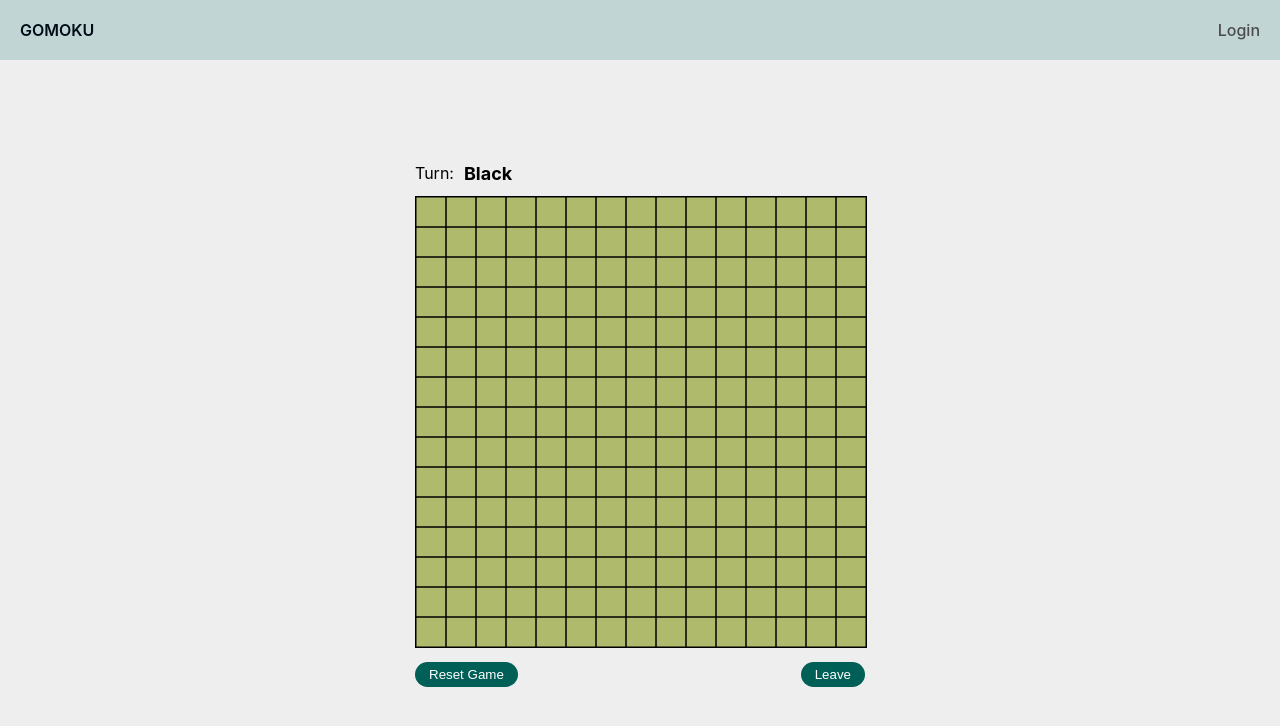
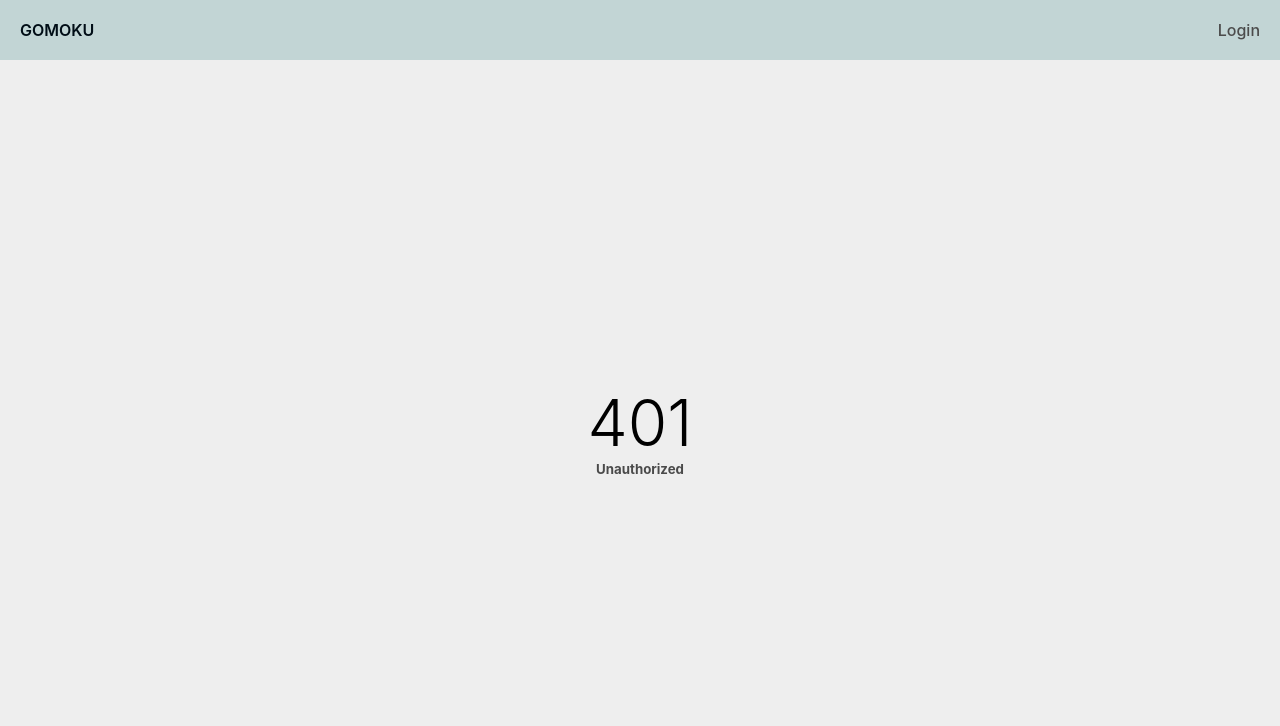
Before and after one commit to bethebikash/gomoku-react, a React (Create React App) app: page /game in a window 1280 px wide. Shown: the top 726 px of the page. Built offline with nearby package versions, Linux system fonts and the light colour scheme.

Commit message:
route authentication handle

```diff
--- a/src/App.tsx
+++ b/src/App.tsx
@@ -6,8 +6,21 @@ import Home from './pages/Home';
 import Login from "./pages/Login";
 import GameHistory from "./pages/GameHistory";
 import GameLog from "./pages/GameLog";
+import { useEffect, useState } from "react";
 
 function App() {
+
+  const [isAuth, setIsAuth] = useState<boolean>(false);
+
+  useEffect(() => {
+    const auth = localStorage.getItem('isAuth');
+    if (auth) {
+      setIsAuth(true)
+    } else {
+      setIsAuth(false);
+    }
+  }, [])
+
   return (
     <div className="app">
       <header className="app-header">
@@ -15,11 +28,13 @@ function App() {
       </header>
       <main className="main">
         <Routes>
+
           <Route path="/" element={<Home />} />
           <Route path="/login" element={<Login />} />
           <Route path="/game" element={<Game />} />
           <Route path="/game-history" element={<GameHistory />} />
           <Route path="/game-log/:id" element={<GameLog />} />
+
         </Routes>
       </main>
     </div>
--- a/src/components/Navbar/index.tsx
+++ b/src/components/Navbar/index.tsx
@@ -22,14 +22,14 @@ const NavBar = () => {
         </li>
       </ul>
       <ul>
-        {!isAuth &&
+        {!isAuth && !(pathname === '/login') &&
           <li>
             <NavLink to='/login'>Login</NavLink>
           </li>
         }
-        {isAuth && !(pathname === '/game') &&
+        {isAuth && (pathname === '/') &&
           <li>
-            <NavLink to='/game-history'>Previous Game</NavLink>
+            <NavLink to='/game-history'>Previous Games</NavLink>
           </li>
         }
         {isAuth &&
--- /dev/null
+++ b/src/components/Unautorized/index.tsx
@@ -0,0 +1,11 @@
+
+const Unauthorized = () => {
+  return (
+    <div className='center center-col'>
+      <h3 className="display">401</h3>
+      <h5 className="muted">Unauthorized</h5>
+    </div>
+  )
+}
+
+export default Unauthorized
--- a/src/index.css
+++ b/src/index.css
@@ -13,6 +13,18 @@ code {
 canvas {
   border: 1px solid #000;
   background-color: #afba6c;
+}
+
+.center {
+  height: 100%;
+  width: 100%;
+  display: flex;
+  justify-content: center;
+  align-items: center;
+}
+
+.center-col {
+  flex-direction: column;
 }
 
 .btn {
@@ -35,3 +47,17 @@ canvas {
 .block {
   width: 100%;
 }
+
+.mt-20 {
+  margin-top: 20px;
+}
+
+
+.display {
+  font-size: 64px;
+  font-weight: 300;
+}
+
+.muted {
+  color: #4a4a4a;
+}
--- a/src/pages/Game/index.tsx
+++ b/src/pages/Game/index.tsx
@@ -1,6 +1,7 @@
 import React, { useState, useRef, useEffect, useCallback } from 'react';
 import './style.css'
 import { useNavigate } from 'react-router-dom';
+import Unauthorized from '../../components/Unautorized';
 
 export interface IGameDetails {
   size: number;
@@ -24,6 +25,7 @@ export enum StoneColor {
 
 const Game: React.FC = () => {
   const navigate = useNavigate();
+  const isAuth = localStorage.getItem('isAuth');
 
   const boardSize: number = Number(localStorage.getItem('boardSize')) || 15;
   const canvasRef = useRef<HTMLCanvasElement>(null);
@@ -271,9 +273,12 @@ const Game: React.FC = () => {
     updateTurnStatus();
   }, [drawBoard, updateTurnStatus]);
 
+  if (!isAuth) {
+    return (<Unauthorized />)
+  }
+
   return (
     <div className="game-container">
-
       <div id="container">
         <div id="activePlayer">
           <div>Turn: </div>
@@ -288,8 +293,8 @@ const Game: React.FC = () => {
         />
         <div id="actions">
 
-          <button className='btn' onClick={resetGame}>Reset Game</button>
-          <button className='btn' onClick={leaveGame}>Leave</button>
+          <button className='btn btn-lg' onClick={resetGame}>Restart</button>
+          <button className='btn btn-lg' onClick={leaveGame}>Leave</button>
         </div>
         <div id="winContainer">
           <div id="winStatus"></div>
--- a/src/pages/GameHistory/index.tsx
+++ b/src/pages/GameHistory/index.tsx
@@ -1,9 +1,11 @@
 import { useNavigate } from 'react-router-dom';
 import { IGameDetails } from '../Game';
 import './style.css'
+import Unauthorized from '../../components/Unautorized';
 
 const GameHistory = () => {
   const navigate = useNavigate();
+  const isAuth = localStorage.getItem('isAuth');
 
   const gameDetails: IGameDetails[] = JSON.parse(localStorage.getItem('games') || '[]');
 
@@ -11,12 +13,16 @@ const GameHistory = () => {
     navigate(`/game-log/${id}`);
   }
 
+  if (!isAuth) {
+    return (<Unauthorized />)
+  }
+
   return (
     <div className='history-container'>
       {gameDetails.map((game, index) => (
         <div className='game-info-wrapper' key={game.gameNumber}>
           <h4 className='game-info'> {`GAME #${index + 1} @${game.date},  ${game.result === 'Draw' ? 'Game is a draw' : 'Winner: ' + game.result}`}</h4>
-          <button className='btn' onClick={() => viewGameHistory(game.gameNumber)}>
+          <button className='btn btn-lg' onClick={() => viewGameHistory(game.gameNumber)}>
             View Game Log
           </button>
         </div>
--- a/src/pages/GameLog/index.tsx
+++ b/src/pages/GameLog/index.tsx
@@ -2,9 +2,11 @@ import { useCallback, useEffect, useRef } from 'react';
 import { useNavigate, useParams } from 'react-router-dom';
 import { IGameDetails, StoneColor } from '../Game';
 import './style.css'
+import Unauthorized from '../../components/Unautorized';
 
 const GameLog = () => {
   const navigate = useNavigate();
+  const isAuth = localStorage.getItem('isAuth');
   const { id } = useParams();
   const canvasRef = useRef<HTMLCanvasElement>(null);
   const tileSizeRef = useRef<number>(0);
@@ -62,14 +64,18 @@ const GameLog = () => {
     if (gameDetail) {
       drawGameDetails(gameDetail);
     }
-  }, [drawGameDetails, gameDetail, gameDetails, id])
+  }, [drawGameDetails, gameDetail, gameDetails, id]);
+
+
+  if (!isAuth) {
+    return (<Unauthorized />)
+  }
 
   if (!gameDetail) {
     return <div>
       <h4>Game details not found!</h4>
     </div>
   }
-
 
   return (
     <div className='log-contailer'>
@@ -82,7 +88,7 @@ const GameLog = () => {
         height={450}
         style={{ border: '1px solid #000' }}
       />
-      <button className='btn btn-lg' onClick={handleBack}>
+      <button className='btn btn-lg mt-20' onClick={handleBack}>
         Back
       </button>
     </div>
--- a/src/pages/Home/index.tsx
+++ b/src/pages/Home/index.tsx
@@ -22,7 +22,7 @@ const Home = () => {
     <div className="home-wrapper">
       <div className='container'>
         <div className='container-select'>
-          <label>Game Size</label>
+          <label>Board Size</label>
           <select className='select' value={boardSize} onChange={(e) => setBoardSize(Number(e.target.value))}>
             <option value={5}>5 x 5</option>
             <option value={6}>6 x 6</option>
```
